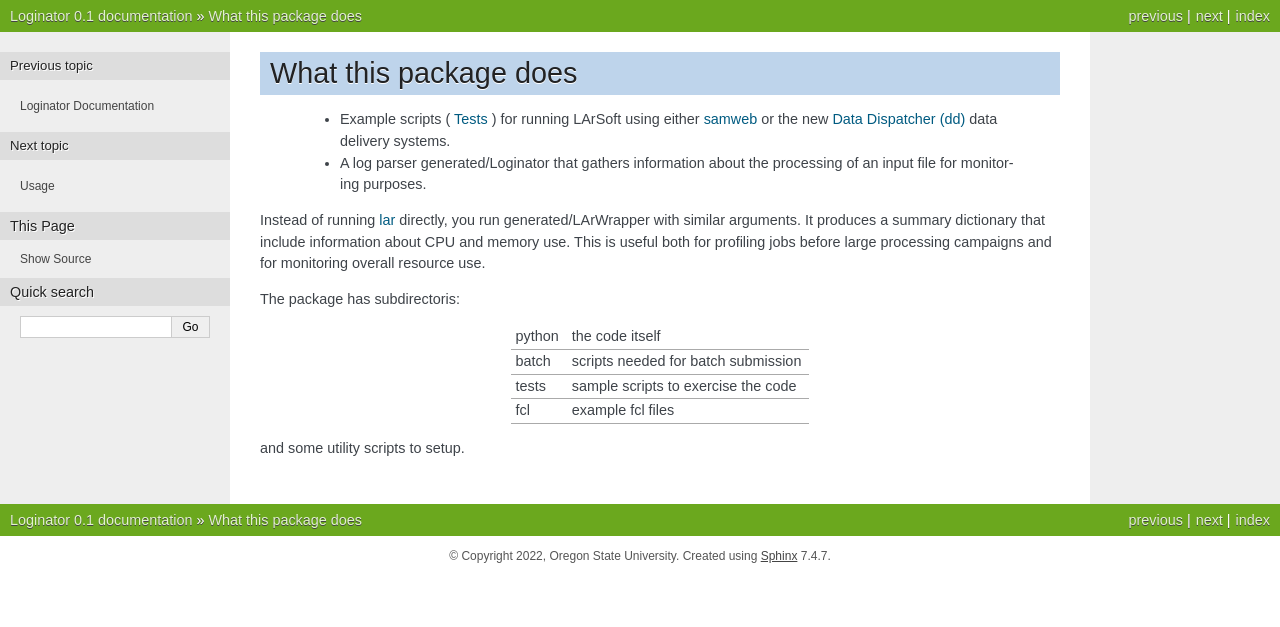
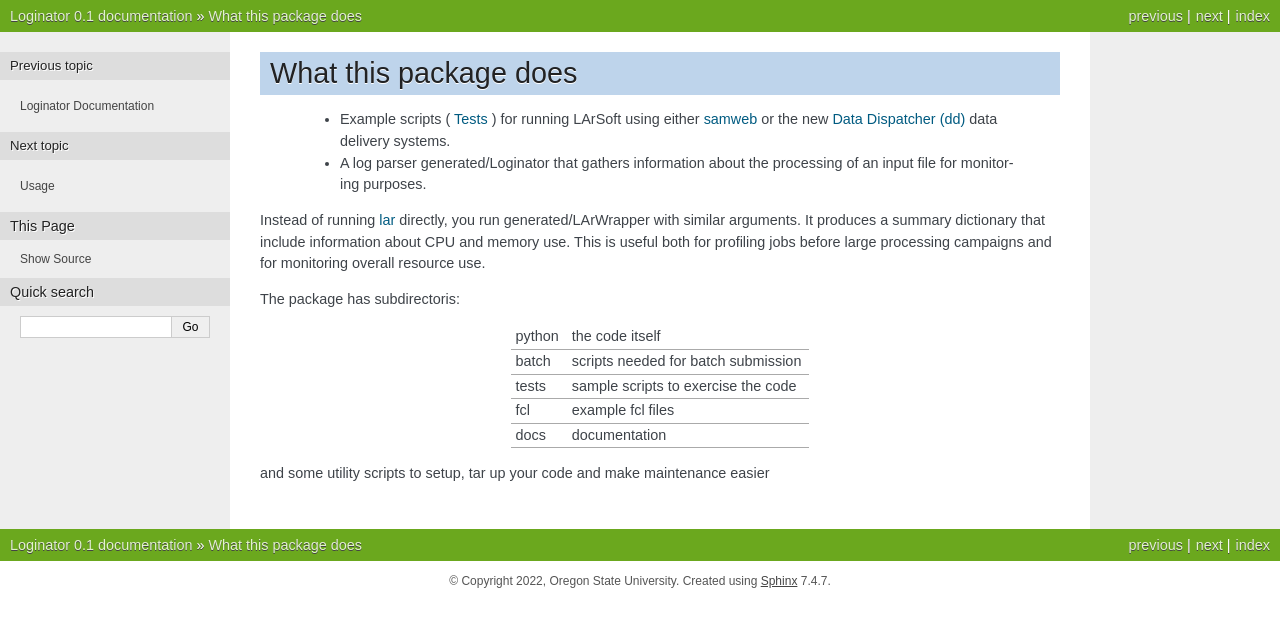
Before and after one commit to hschellman/DataChallengeWork-loginator, a Sphinx documentation site: the page built from docs/source/Intro.rst, in a window 1280 px wide. Shown: the top 627 px of the page. Built offline with Sphinx 7.4.7, drawn with Linux system fonts in a browser that asks for light colours.

```diff
--- a/docs/source/Intro.rst
+++ b/docs/source/Intro.rst
@@ -17,7 +17,8 @@ python   the code itself
 batch    scripts needed for batch submission
 tests    sample scripts to exercise the code
 fcl      example fcl files
+docs     documentation
 ======   ===================================
 
 
-and some utility scripts to setup.
+and some utility scripts to setup, tar up your code and make maintenance easier
--- a/docs/source/tests.rst
+++ b/docs/source/tests.rst
@@ -5,6 +5,8 @@ Tests using the Data Dispatcher
 
 .. include:: DDInterfaceTest.rst
 
+
+
 Test using the samweb Interface
 
 .. include:: samwebtest.rst
```
Also changed, not shown: docs/source/DDInterfaceTest.rst (+32 -1 lines), 1 other file.
